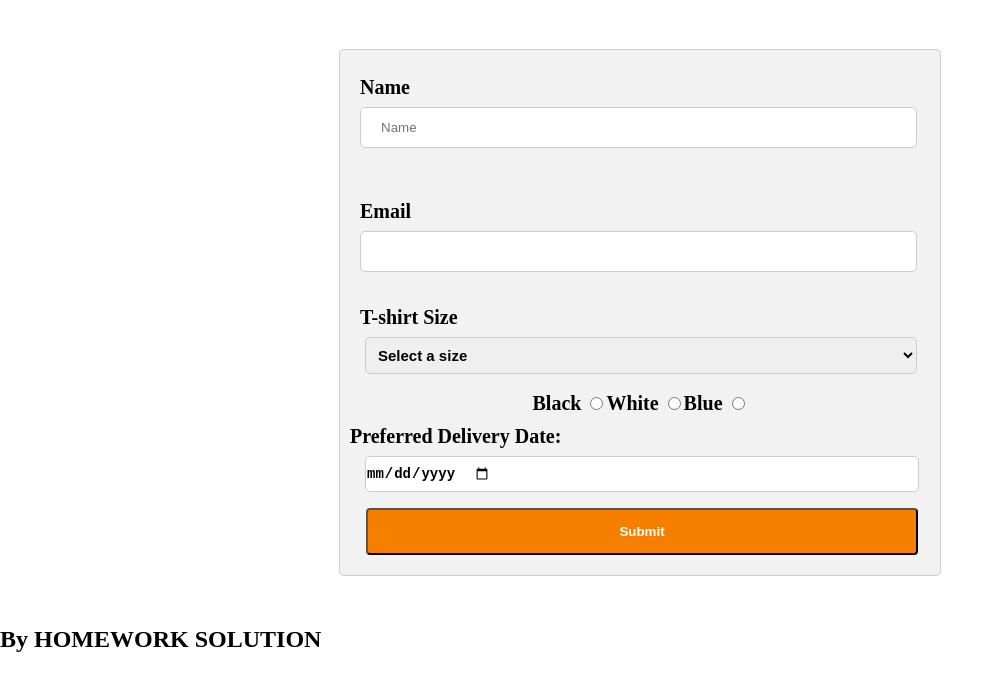
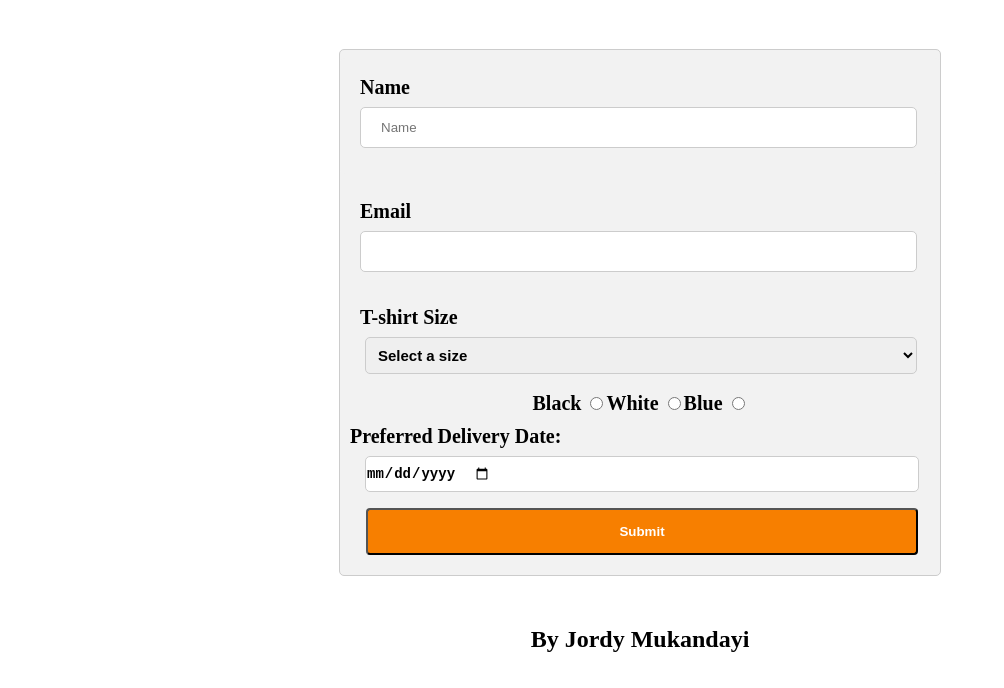
Before and after one commit to JordyMu/Forms-Controls, a plain HTML site: page index.html in a window 1280 px wide. Shown: the part 112-800 px from the top of the page, without its empty margins (0-1004 px from the left). Drawn offline with Linux system fonts and the light colour scheme.

Commit message:
I added h2 styles

```diff
--- a/index.html
+++ b/index.html
@@ -63,7 +63,7 @@
   </main>
   <footer>
     <!-- change to your name-->
-    <h2>By HOMEWORK SOLUTION</h2>
+    <h2>By Jordy Mukandayi</h2>
   </footer>
 </body>
 
--- a/styles.css
+++ b/styles.css
@@ -102,3 +102,6 @@ button{
 button:hover{
     background-color: #eda667
 }
+h2{
+    text-align: center;
+}
```
